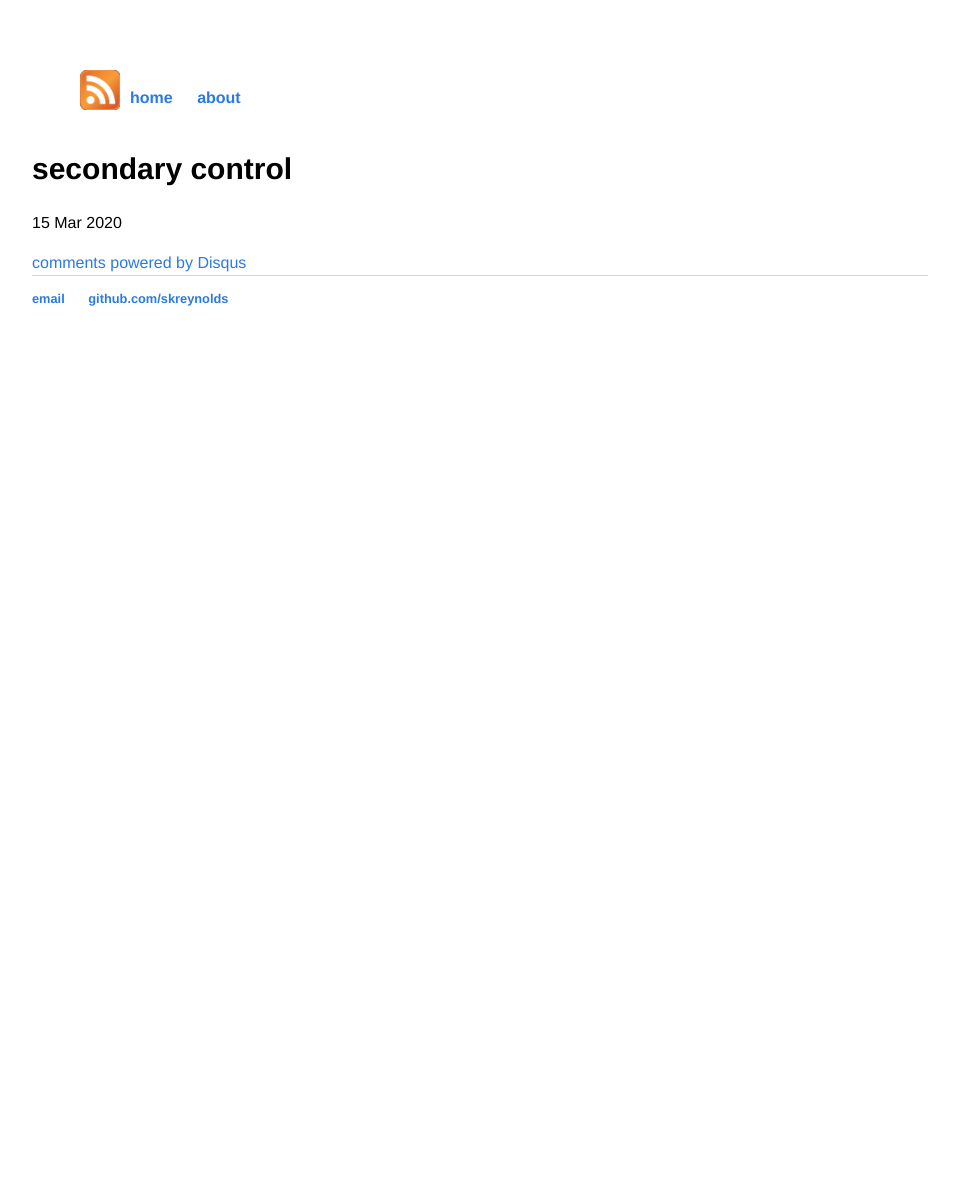
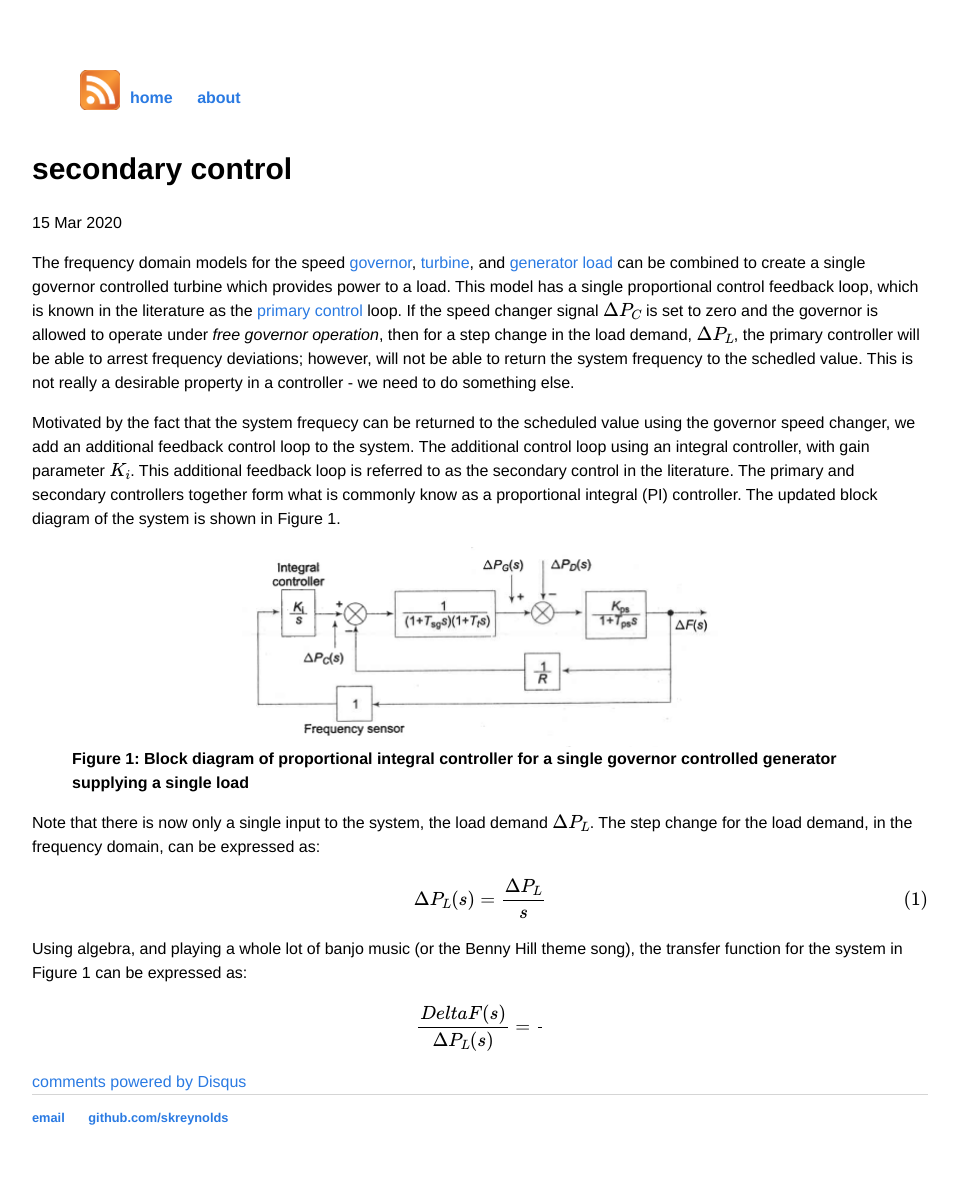
Before and after one commit to skreynolds/skreynolds.github.io, a Jekyll site: the page built from _posts/2020-03-15-secondary-control.md, in a window 1280 px wide. Shown: the whole page, without its empty margins (160-1118 px from the left). Built offline with Jekyll 4.4.1, drawn with Linux system fonts in a browser that asks for light colours; formulas are drawn with MathJax 3; comment, search, counter and statistics services are not loaded; before the commit the page ends 900 px from its top, so only the background shows below that.

Commit message:
Update: changes to secondary control post and matlab and simulink post

```diff
--- a/_posts/2020-03-15-secondary-control.md
+++ b/_posts/2020-03-15-secondary-control.md
@@ -3,3 +3,20 @@ layout: post
 title: "secondary control"
 date: 2020-03-15
 ---
+
+The frequency domain models for the speed [governor](https://skreynolds.github.io/blog/2020/03/09/modelling-plant-1), [turbine](https://skreynolds.github.io/blog/2020/03/10/modelling-plant-2), and [generator load](https://skreynolds.github.io/blog/2020/03/11/modelling-plant-3) can be combined to create a single governor controlled turbine which provides power to a load. This model has a single proportional control feedback loop, which is known in the literature as the [primary control](https://skreynolds.github.io/blog/2020/03/12/primary-control) loop. If the speed changer signal $$\Delta P_C$$ is set to zero and the governor is allowed to operate under *free governor operation*, then for a step change in the load demand, $$\Delta P_L$$, the primary controller will be able to arrest frequency deviations; however, will not be able to return the system frequency to the schedled value. This is not really a desirable property in a controller - we need to do something else.
+
+Motivated by the fact that the system frequecy can be returned to the scheduled value using the governor speed changer, we add an additional feedback control loop to the system. The additional control loop using an integral controller, with gain parameter $$K_i$$. This additional feedback loop is referred to as the secondary control in the literature. The primary and secondary controllers together form what is commonly know as a proportional integral (PI) controller. The updated block diagram of the system is shown in Figure 1.
+
+<figure>
+	<img src="/assets/single_area_pi_control.png" alt="Governor" height="200" class="center">
+	<figcaption>Figure 1: Block diagram of proportional integral controller for a single governor controlled generator supplying a single load</figcaption>
+</figure>
+
+Note that there is now only a single input to the system, the load demand $$\Delta P_L$$. The step change for the load demand, in the frequency domain, can be expressed as:
+
+$$\Delta P_L(s) = \frac{\Delta P_L}{s} \tag{1}$$
+
+Using algebra, and playing a whole lot of banjo music (or the Benny Hill theme song), the transfer function for the system in Figure 1 can be expressed as:
+
+$$\frac{Delta F(s)}{\Delta P_L (s)} = \frac{}{}$$
```
Also changed, not shown: _posts/2020-03-12-primary-control.md (+1 -1 lines), _posts/2020-03-17-matlab-and-simulink.md (+12 -0 lines).
